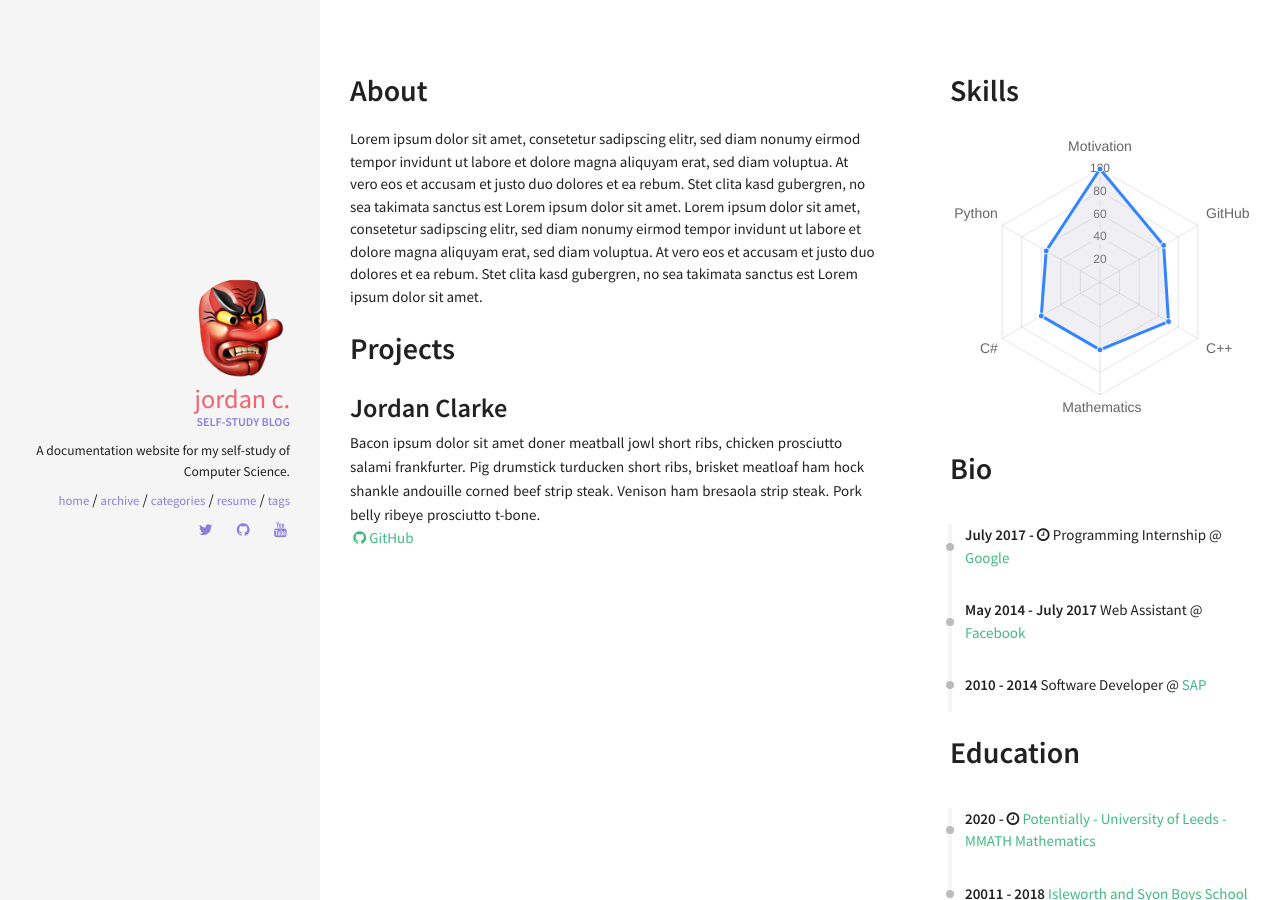
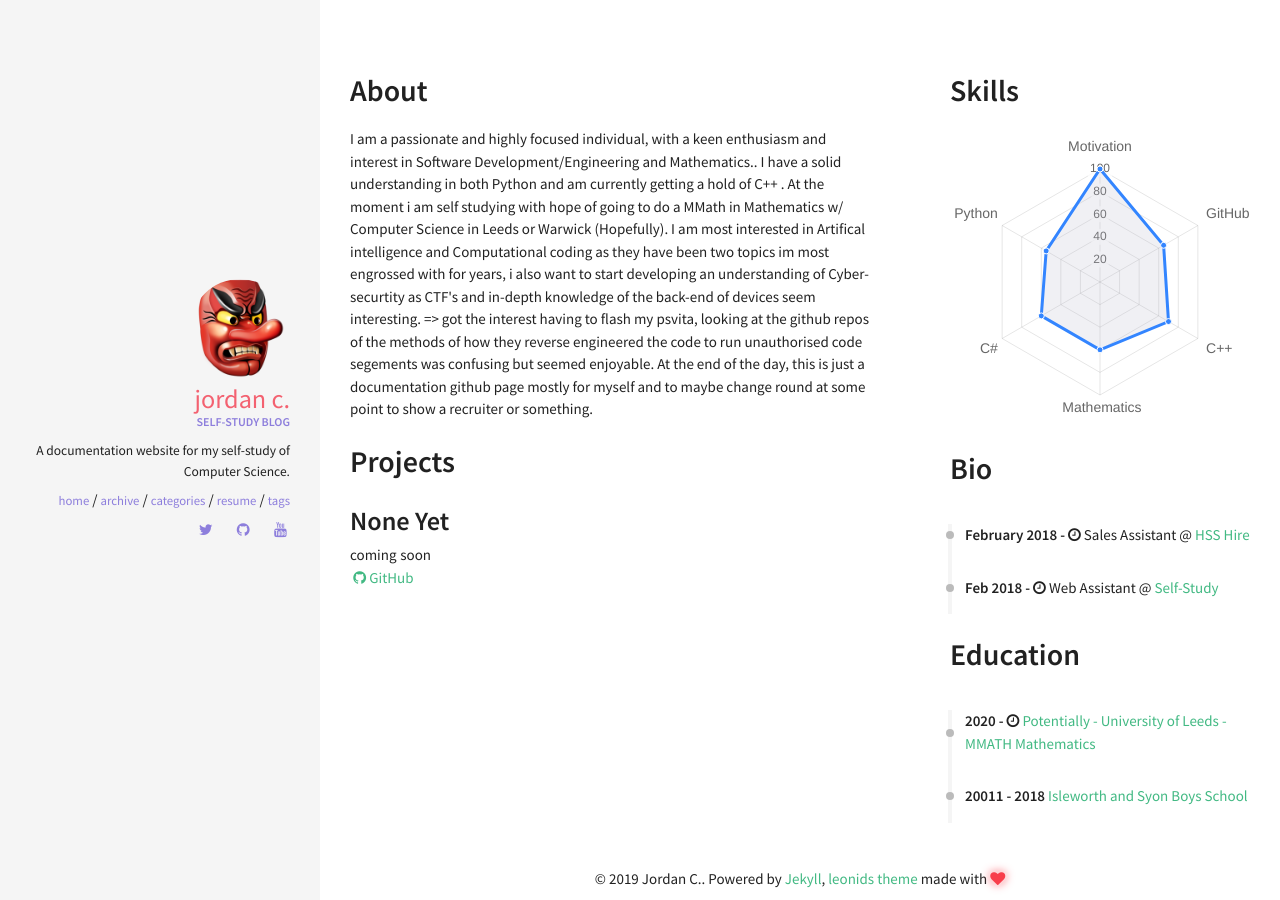
Before and after one commit to JSOClarke/JSOClarke.github.io, a Jekyll site: the page built from resume.html, in a window 1280 px wide. Built offline with Jekyll 4.4.1, drawn with Linux system fonts in a browser that asks for light colours; nearby versions of some CDN libraries.

Commit message:
long passage

```diff
--- a/_data/index/careers.yml
+++ b/_data/index/careers.yml
@@ -1,16 +1,13 @@
 # careers section data
 # if you don't have language feature(language.yml is empty), ignore "i18n" items
-- name: Google
-  link: http://www.google.com/
-  date: July 2017 - <i class="fa fa-clock-o" aria-hidden="true" title="Until Now"></i>
-  job: Programming Internship
+- name: HSS Hire
+  link: http://www.hss.com/
+  date: February 2018 - <i class="fa fa-clock-o" aria-hidden="true" title="Until Now"></i>
+  job: Sales Assistant
 
-- name: Facebook
-  link: http://www.facebook.com/
-  date: May 2014 - July 2017
+- name: Self-Study
+  link: http://www.JSOClarke.github.io
+  date: Feb 2018 - <i class="fa fa-clock-o" aria-hidden="true" title="Until Now"></i>
   job: Web Assistant
 
-- name: SAP
-  link: https://www.sap.com/
-  date: 2010 - 2014
-  job: Software Developer
+#can add more just copy from the top
--- a/_data/index/projects.yml
+++ b/_data/index/projects.yml
@@ -1,4 +1,4 @@
-- name: Jordan Clarke
-  descr: "Bacon ipsum dolor sit amet doner meatball jowl short ribs, chicken prosciutto salami frankfurter. Pig drumstick turducken short ribs, brisket meatloaf ham hock shankle andouille corned beef strip steak. Venison ham bresaola strip steak. Pork belly ribeye prosciutto t-bone."
+- name: None Yet
+  descr: "coming soon"
   image: pong.png
   github: https://github.com/JSOClarke
--- a/_includes/sections/about.html
+++ b/_includes/sections/about.html
@@ -1,5 +1,6 @@
 <h1><span data-i18n="skills.my_skills">About</span></h1>
 
 <div>
-    Lorem ipsum dolor sit amet, consetetur sadipscing elitr, sed diam nonumy eirmod tempor invidunt ut labore et dolore magna aliquyam erat, sed diam voluptua. At vero eos et accusam et justo duo dolores et ea rebum. Stet clita kasd gubergren, no sea takimata sanctus est Lorem ipsum dolor sit amet. Lorem ipsum dolor sit amet, consetetur sadipscing elitr, sed diam nonumy eirmod tempor invidunt ut labore et dolore magna aliquyam erat, sed diam voluptua. At vero eos et accusam et justo duo dolores et ea rebum. Stet clita kasd gubergren, no sea takimata sanctus est Lorem ipsum dolor sit amet.
+    I am a passionate and highly focused individual, with a keen enthusiasm and interest in Software Development/Engineering and Mathematics.. I have a solid understanding in both Python and am currently getting a hold of C++ . At the moment i am self studying with hope of going to do a MMath in Mathematics w/ Computer Science in Leeds or Warwick (Hopefully). I am most interested in Artifical intelligence and Computational coding as they have been two topics im most engrossed with for years, i also want to start developing an understanding of Cyber-securtity as CTF's and in-depth knowledge of the back-end of devices seem interesting. => got the interest having to flash my psvita, looking at the github repos of the methods of how they reverse engineered the code to run unauthorised code segements was confusing but seemed enjoyable. At the end of the day, this is just a documentation github page mostly for myself and to maybe change round at some point to show a recruiter or something.
+
 </div>
```
Also changed, not shown: _posts/2013-08-16-code-highlighting-post.md (+1 -1 lines).
